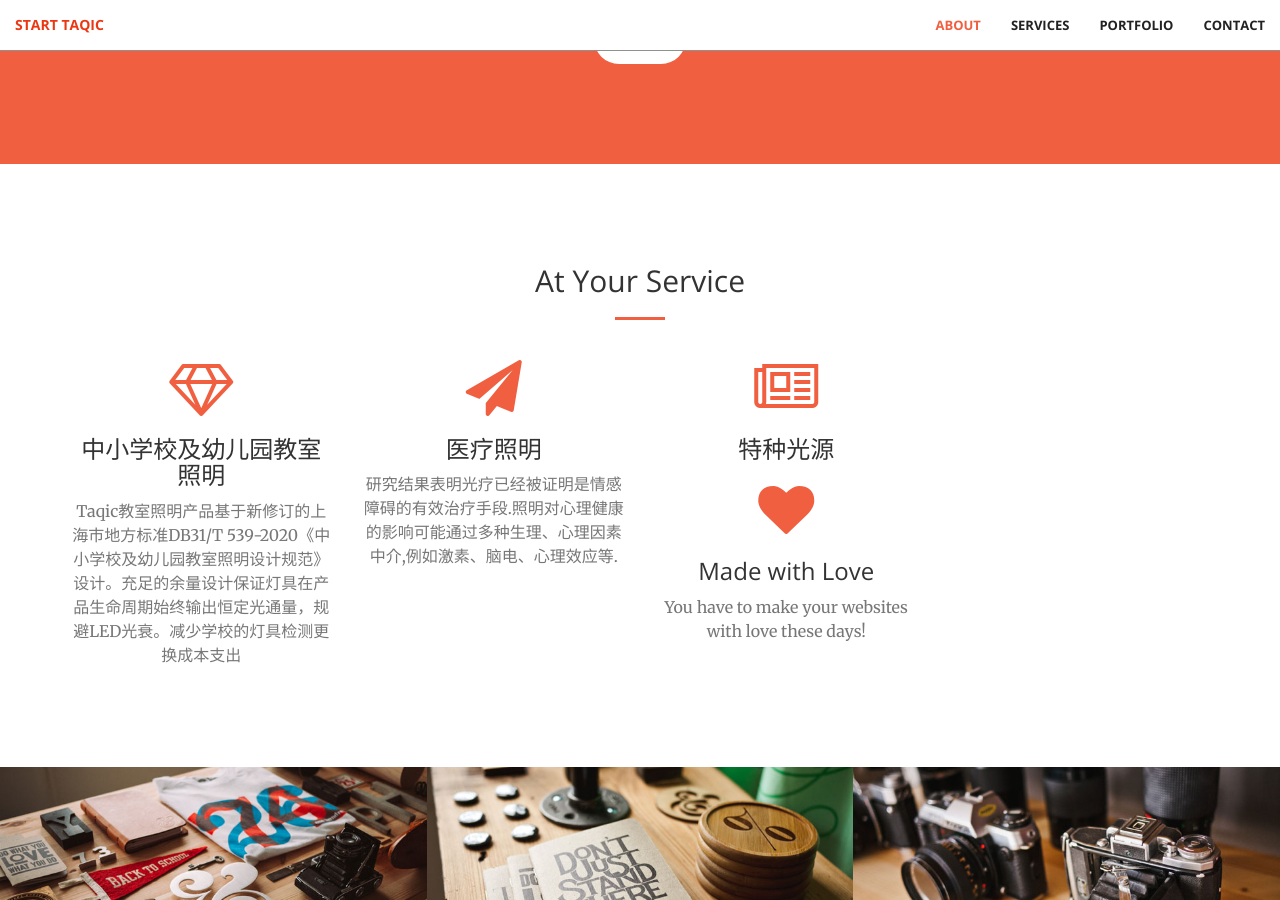
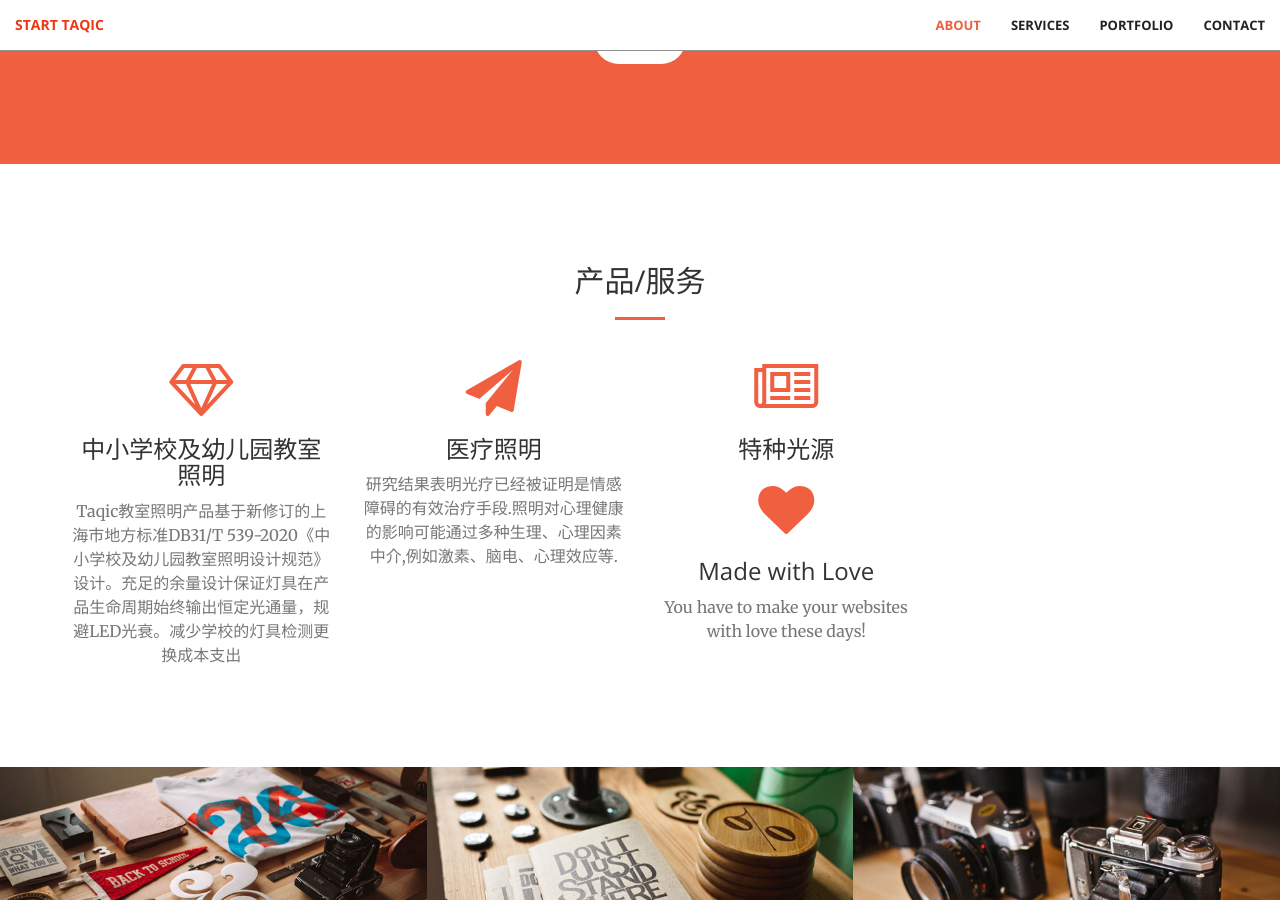
Before and after one commit to taqic/taqic.github.io, a Jekyll site: the page built from index.html, in a window 1280 px wide and 900 px high, scrolled down 1154 px. Built offline with Jekyll 4.4.1, drawn with Linux system fonts in a browser that asks for light colours.

Commit message:
Update services.html

```diff
--- a/_includes/services.html
+++ b/_includes/services.html
@@ -2,7 +2,7 @@
     <div class="container">
         <div class="row">
             <div class="col-lg-12 text-center">
-                <h2 class="section-heading">At Your Service</h2>
+                <h2 class="section-heading">产品/服务</h2>
                 <hr class="primary">
             </div>
         </div>
```
